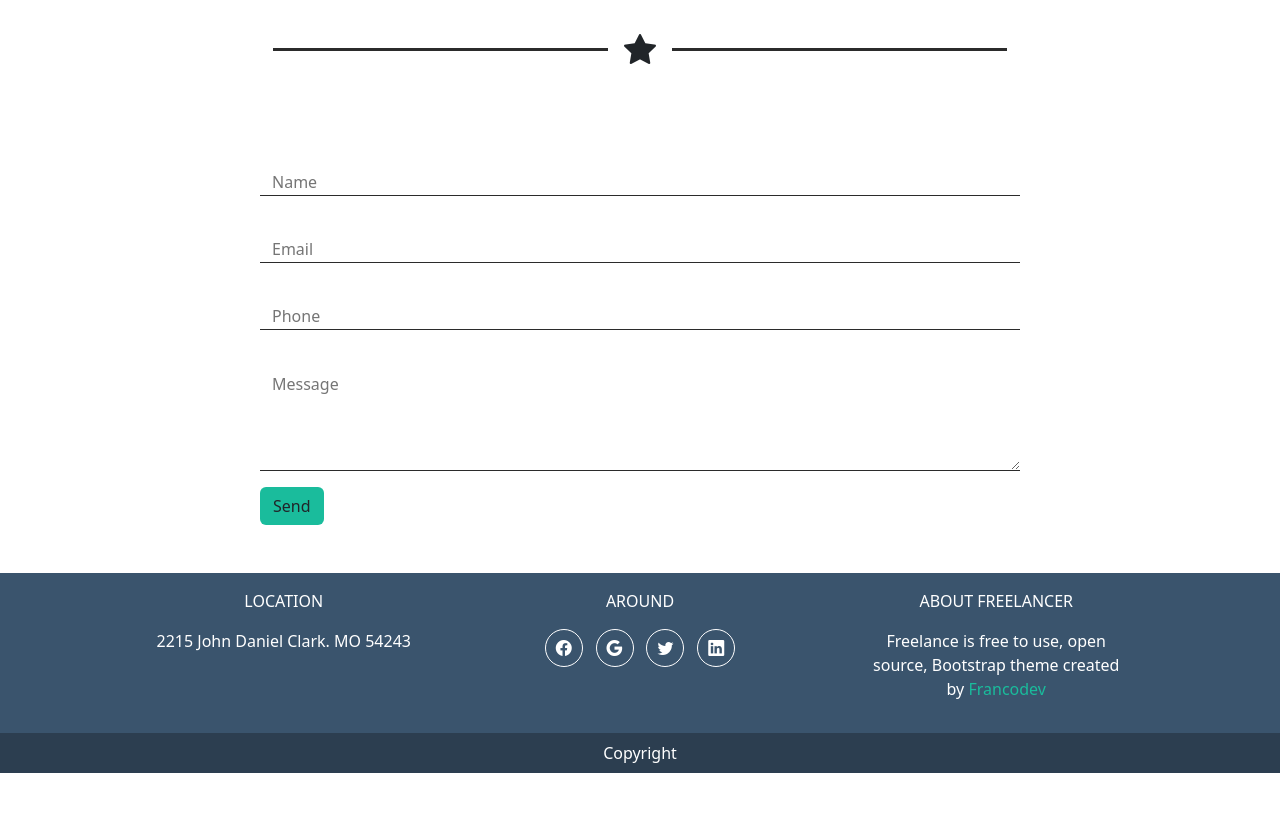
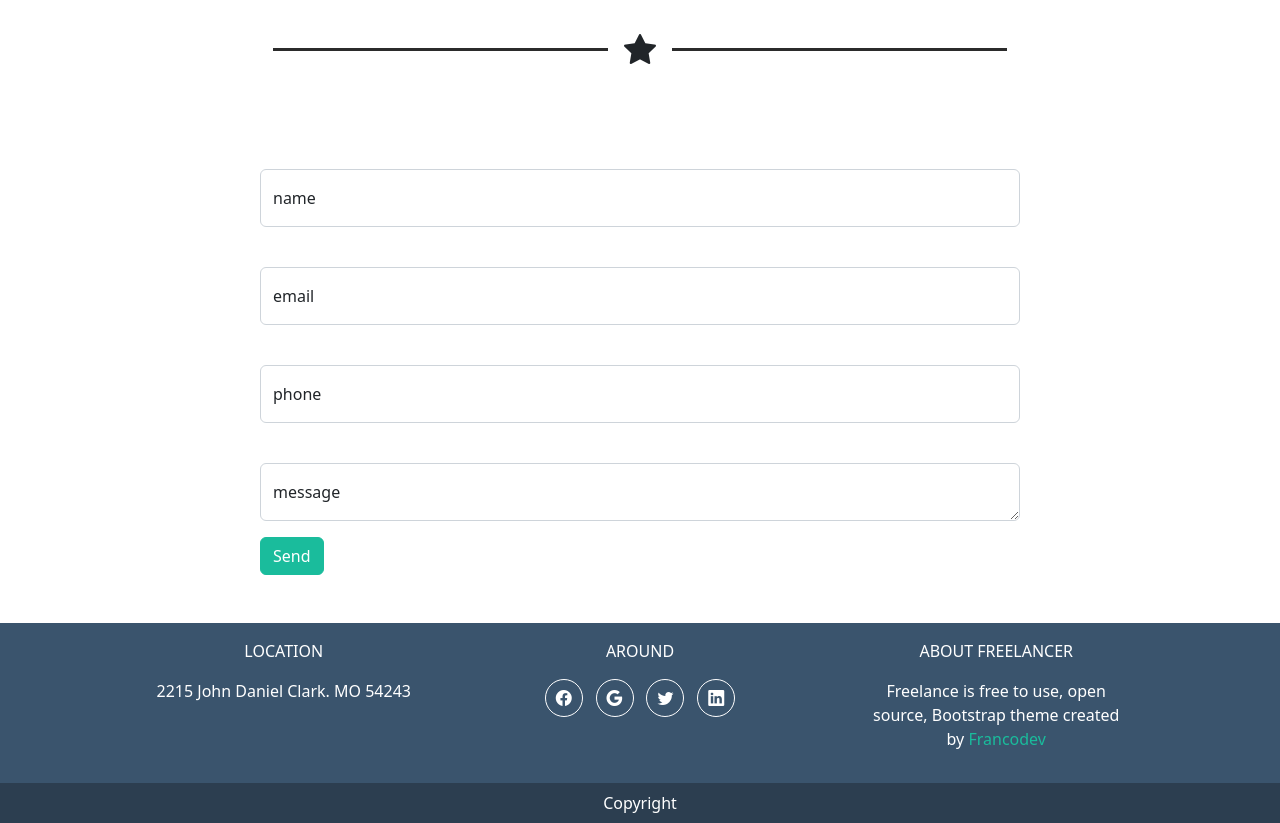
Before and after one commit to FrancescoGentileDev/html-css-bootstrap-freelancer, a plain HTML site: page index.html in a window 1280 px wide. Shown: the part 1860-2683 px from the top of the page. Before the commit the page ends 2633 px from the top, so only its background shows below. Drawn offline with nearby package versions, Linux system fonts and the light colour scheme.

Commit message:
🌈 style(ultimate):

```diff
--- a/css/style.css
+++ b/css/style.css
@@ -54,6 +54,14 @@ a {
 
 .fg-btn-primary {
   background-color: var(--ms-bg-color-primary);
+  color:var(--ms-text-color-primary);
+  border-color: var(--ms-bg-color-primary);
+}
+
+
+.fg-btn-secondary {
+  border-color: var(--ms-text-color-primary);
+  color: var(--ms-text-color-primary);
 }
 /*#endregion Utilities*****/
 
@@ -74,11 +82,6 @@ header a {
 }
 nav > a {
   padding: 0.5rem;
-}
-
-.fg-btn-secondary {
-  color: var(--ms-text-color-primary);
-  border: 1px solid white;
 }
 /*#endregion Header*****/
 
--- a/index.html
+++ b/index.html
@@ -136,7 +136,7 @@
 
                 <div class="row text-center mt-4 pb-4">
                     <div class="col">
-                        <a name="" id="" class="btn fg-btn-secondary bi download " href="#" role="button">Download</a>
+                        <a name="" id="" class="btn btn-outline-primary fg-btn-secondary bi download " href="#" role="button">Download</a>
                     </div>
                 </div>
 
@@ -156,26 +156,29 @@
                 </div>
 
                 <div id="form" class="row justify-content-center">
-                    <form class="col-8">
-                        <div class="row ">
-                            <input placeholder="Name" type="text" name="" id="" required>
+                    <form class="col-8" action="#" method="post">
+                        <div class="form-floating row">
+                            <input type="text" class="form-control" id="name" placeholder="name">
+                            <label for="floatingInput">name</label>
                         </div>
-                        <div class="row ">
+                        <div class="form-floating row ">
+                            <input type="text" class="form-control" id="email" placeholder="email">
+                            <label for="email">email</label>
+                        </div>
 
-                            <input placeholder="Email" type="email" name="" id="" required>
+                        <div class="form-floating row ">
+                            <input type="text" class="form-control" id="phone" placeholder="phone">
+                            <label for="phone">phone</label>
                         </div>
-                        <div class="row">
 
-                            <input placeholder="Phone" type="tel" pattern="+[0-9]{2} [0-9]{3}-[0-9]{3}-[0-9]{4}"
-                                required name="" id="">
+                        <div class="form-floating row ">
+                            <textarea type="text" class="form-control" id="message" placeholder="message"></textarea>
+                            <label for="message">message</label>
                         </div>
-                        <div class="row">
 
-                            <textarea placeholder="Message" name="" id="" rows="4" required></textarea>
-                        </div>
                         <div class="row mt-3">
                             <div class="col px-0">
-                                <button type="submit" class="btn fg-btn-primary">Send</button>
+                                <button type="submit" class="btn btn-primary fg-btn-primary">Send</button>
                             </div>
                         </div>
 
```
Also changed, not shown: layouts/desktop.png (deleted), layouts/smartphone.png (deleted), layouts/tablet.png (deleted), 1 other file.
